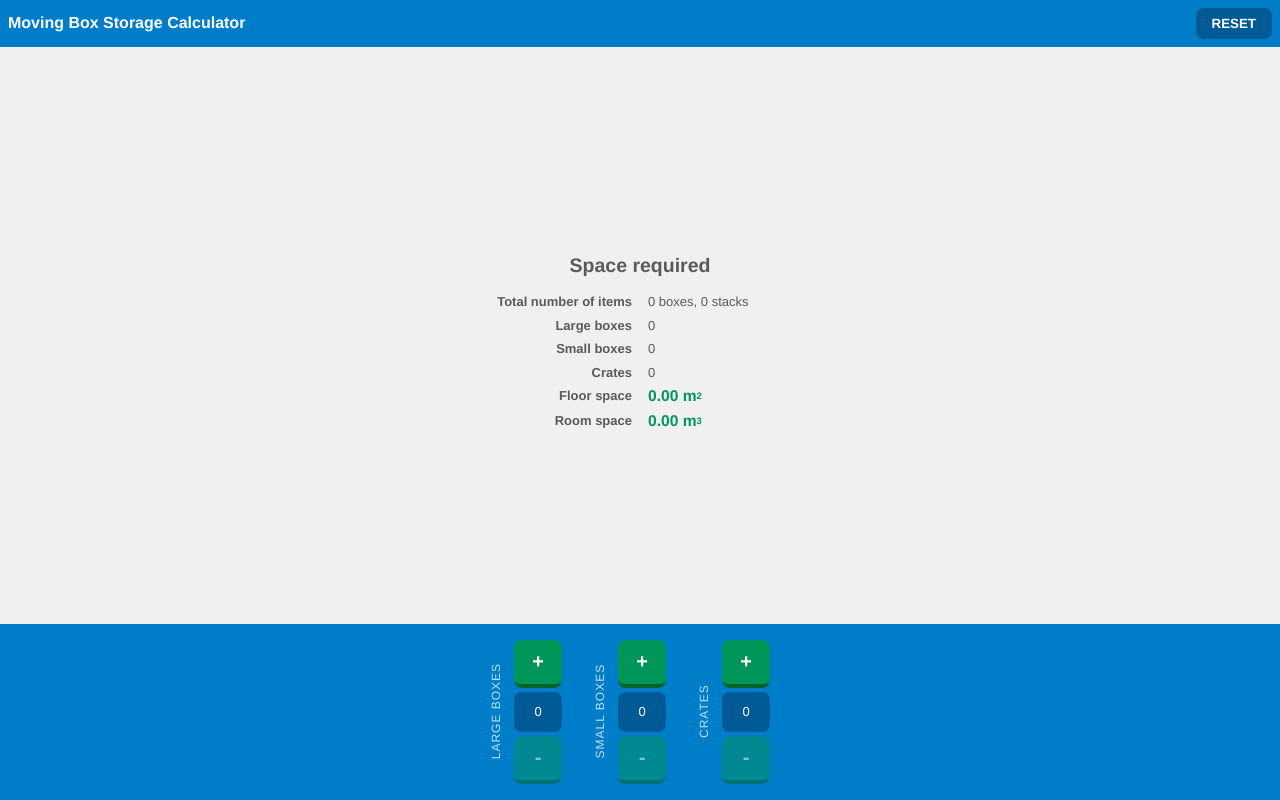
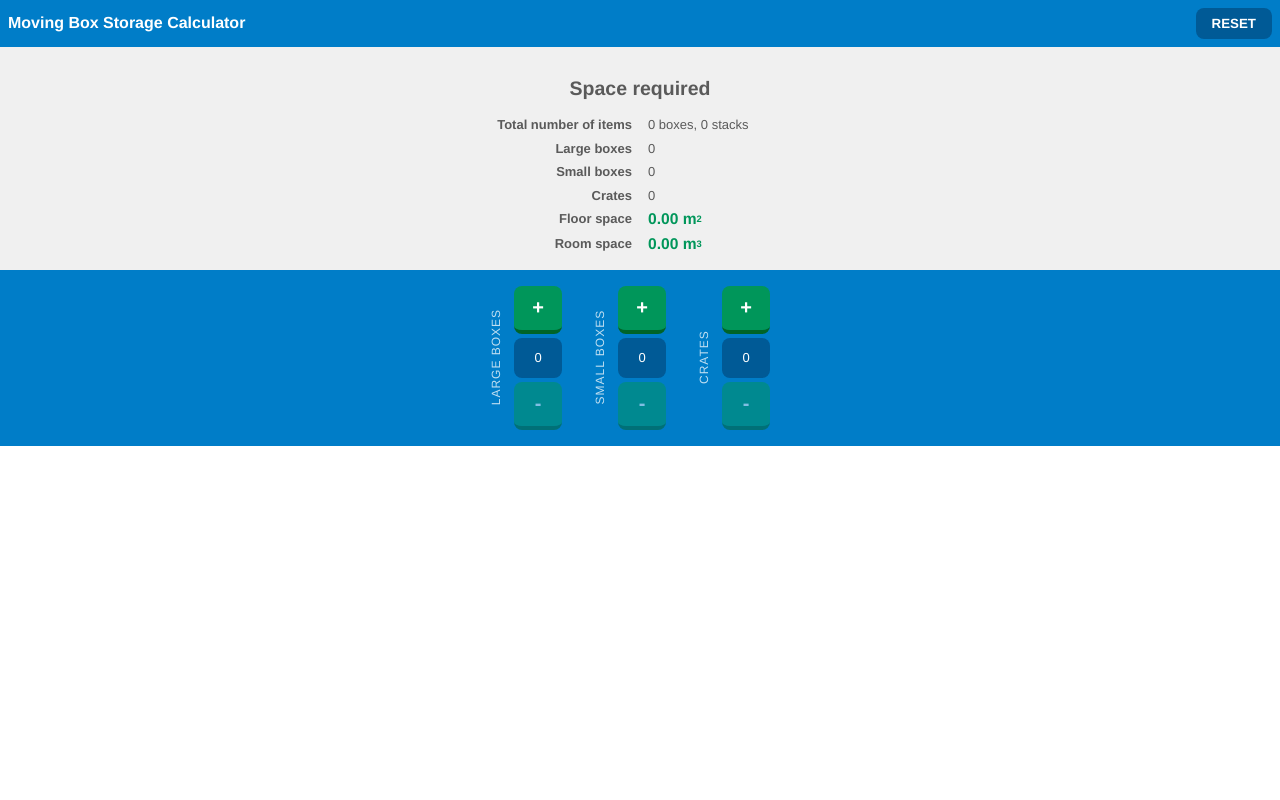
Before and after one commit to elcriz/storage-calculator, a React (Create React App) app: page / in a window 1280 px wide. Built offline with nearby package versions, Linux system fonts and the light colour scheme.

Commit message:
Fixes vh issue 2

```diff
--- a/src/main.css
+++ b/src/main.css
@@ -33,7 +33,8 @@ body {
     display: flex;
     flex-direction: column;
     justify-content: space-between;
-	height: 100vh;
+	min-height: 100vh;
+	min-height: -webkit-fill-available;
     width: 100%;
     background-color: var(--color-ui-light);
 }
```
